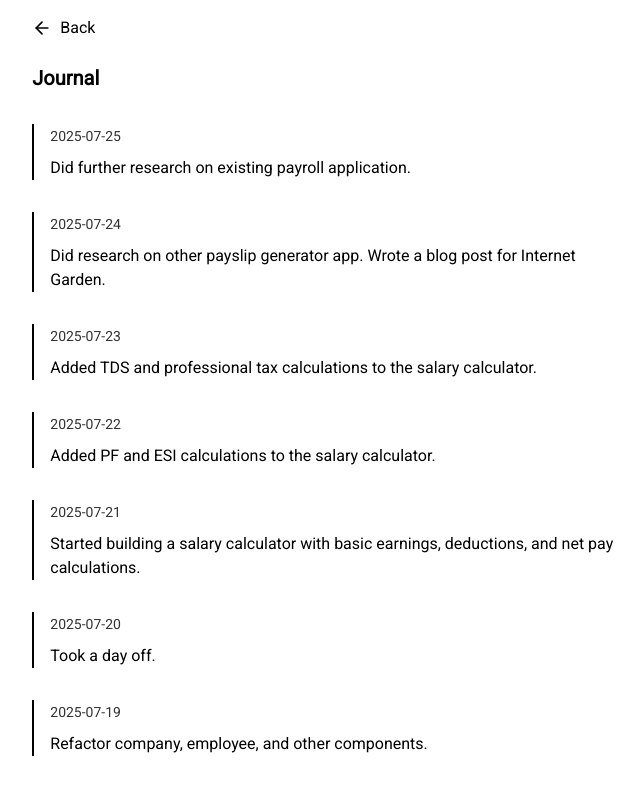
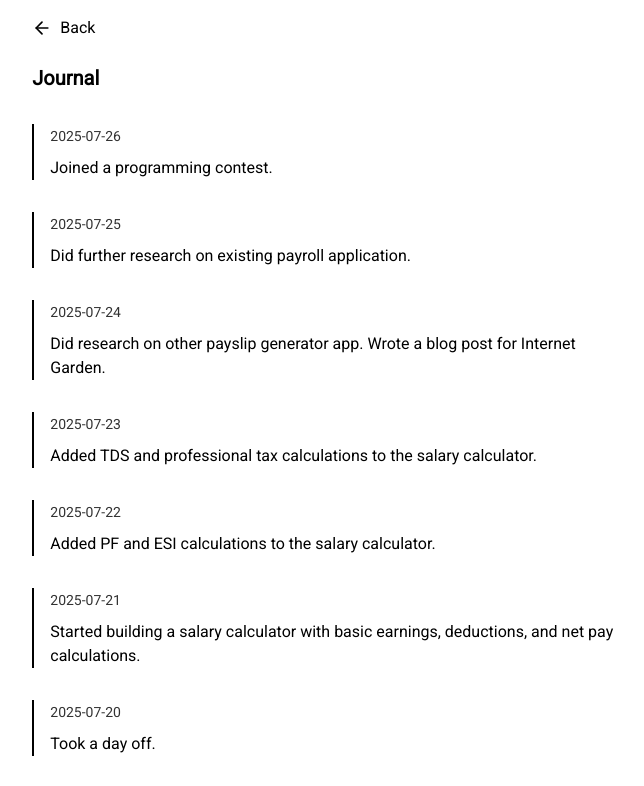
Before and after one commit to minamicode/minamicode.com, a Next.js app: page /journal in a window 1280 px wide. Shown: the top 786 px of the page, without its empty margins (309-953 px from the left). Built offline with nearby package versions, Linux system fonts and the light colour scheme.

Commit message:
add a journal entry

```diff
--- a/src/app/_components/JournalEntries.tsx
+++ b/src/app/_components/JournalEntries.tsx
@@ -6,6 +6,10 @@ type JournalEntry = {
 };
 
 const entries: JournalEntry[] = [
+  {
+    date: "2025-07-26",
+    text: "Joined a programming contest.",
+  },
   {
     date: "2025-07-25",
     text: "Did further research on existing payroll application.",
```
